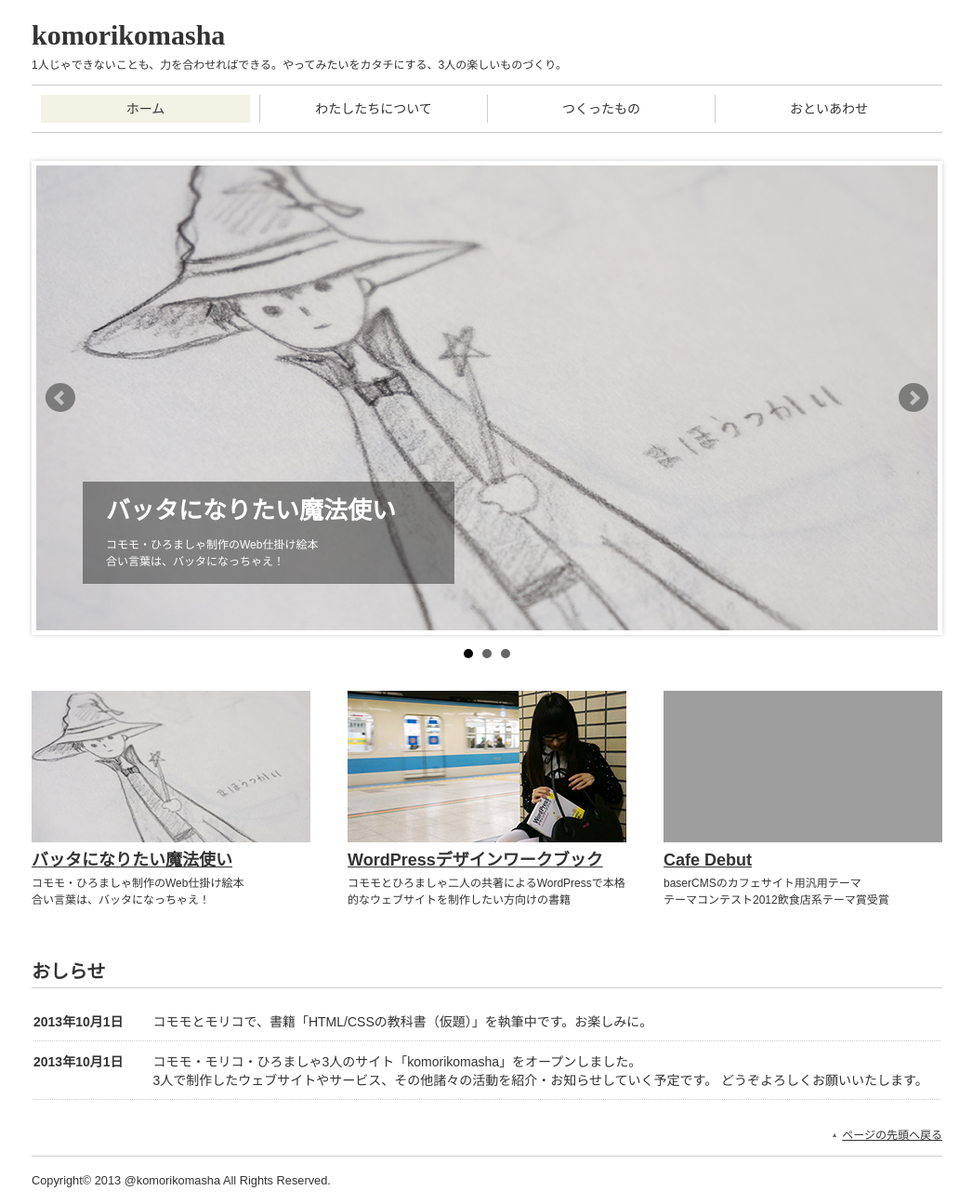
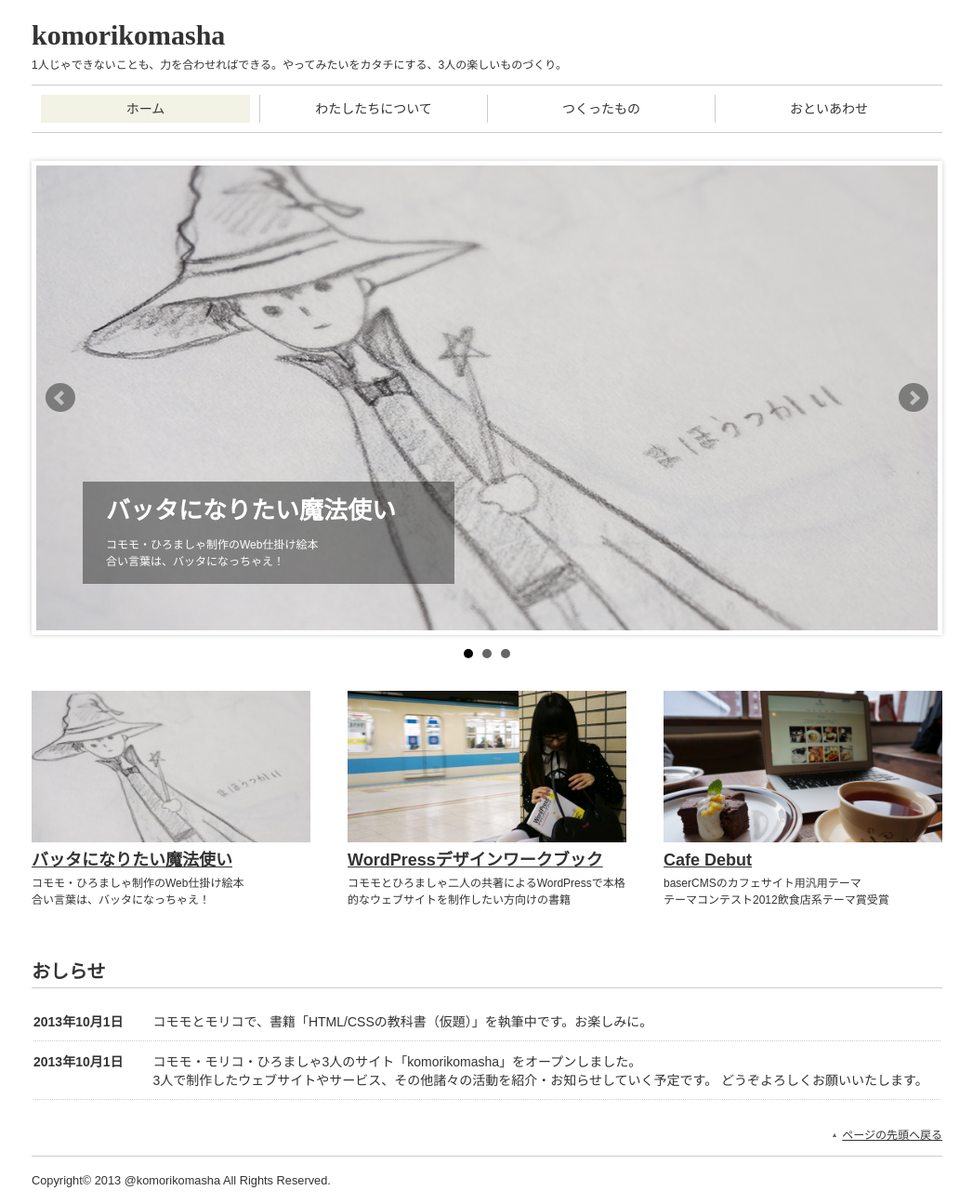
Before and after one commit to ksugawara61/k2oCodeigniter, a CodeIgniter app: page /database/ in a window 1280 px wide. Shown: the whole page at 93% size, without its empty margins (116-1163 px from the left). Run offline with CodeIgniter, Linux system fonts and the light colour scheme; some libraries are stand-ins or nearby versions; some web fonts are replaced; grey boxes are pictures that could not be loaded.

Commit message:
トップページの画像を整理

```diff
--- a/application/views/index.php
+++ b/application/views/index.php
@@ -6,14 +6,14 @@
                     <h1>バッタになりたい魔法使い</h1>
                     <p>コモモ・ひろましゃ制作のWeb仕掛け絵本<br>合い言葉は、バッタになっちゃえ！</p>
                 </div>
-                <img src="/assets/images/mainVisual_img_03.jpg" width="980" height="500" alt="">
+                <img src="/assets/images/portfolio/main_img_03_01.jpg" width="980" height="500" alt="">
             </li>
             <li>
                 <div class="mainVisualText">
                     <h1>WordPressデザインワークブック</h1>
                     <p>コモモとひろましゃ二人の共著によるWordPressで本格的なウェブサイトを制作したい方向けの書籍</p>
                 </div>
-                <img src="/assets/images/mainVisual_img_02.jpg" width="980" height="500" alt="">
+                <img src="/assets/images/portfolio/main_img_02_01.jpg" width="980" height="500" alt="">
             </li>
             <li>
                 <div class="mainVisualText">
@@ -21,26 +21,26 @@
                     <p>baserCMS、カフェサイト用テーマ<br>
                         baserCMS2012 テーマコンテスト 飲食店系テーマ賞受賞</p>
                 </div>
-                <img src="/assets/images/mainVisual_img_01.jpg" width="980" height="500" alt="">
+                <img src="/assets/images/portfolio/main_img_01_01.jpg" width="980" height="500" alt="">
             </li>
         </ul>
     </section>
 
     <section class="portfolioIndex">
         <article>
-            <a href="portfolio/03.html"><img src="/assets/images/portfolio/index_03.jpg" width="300" height="163" alt=""></a>
+            <a href="portfolio/03.html"><img src="/assets/images/portfolio/img_03_01.jpg" width="300" height="163" alt=""></a>
             <h2><a href="portfolio/03.html">バッタになりたい魔法使い</a></h2>
             <p>コモモ・ひろましゃ制作のWeb仕掛け絵本<br>合い言葉は、バッタになっちゃえ！</p>
         </article>
 
         <article>
-            <a href="portfolio/02.html"><img src="/assets/images/portfolio/index_02.jpg" width="300" height="163" alt=""></a>
+            <a href="portfolio/02.html"><img src="/assets/images/portfolio/img_02_01.jpg" width="300" height="163" alt=""></a>
             <h2><a href="portfolio/02.html">WordPressデザインワークブック</a></h2>
             <p>コモモとひろましゃ二人の共著によるWordPressで本格的なウェブサイトを制作したい方向けの書籍</p>
         </article>
 
         <article>
-            <a href="portfolio/01.html"><img src="/assets/images/portfolio/index_01.jpg" width="300" height="163" alt=""></a>
+            <a href="portfolio/01.html"><img src="/assets/images/portfolio/img_01_01.jpg" width="300" height="163" alt=""></a>
             <h2><a href="portfolio/01.html">Cafe Debut</a></h2>
             <p>baserCMSのカフェサイト用汎用テーマ<br>テーマコンテスト2012飲食店系テーマ賞受賞</p>
         </article>
```
Also changed, not shown: assets/images/portfolio/index_02.jpg (deleted), assets/images/portfolio/index_03.jpg (deleted), assets/images/portfolio/main_img_01_01.jpg (renamed from assets/images/mainVisual_img_01.jpg), assets/images/portfolio/main_img_02_01.jpg (renamed from assets/images/mainVisual_img_02.jpg), assets/images/portfolio/main_img_03_01.jpg (renamed from assets/images/mainVisual_img_03.jpg).
